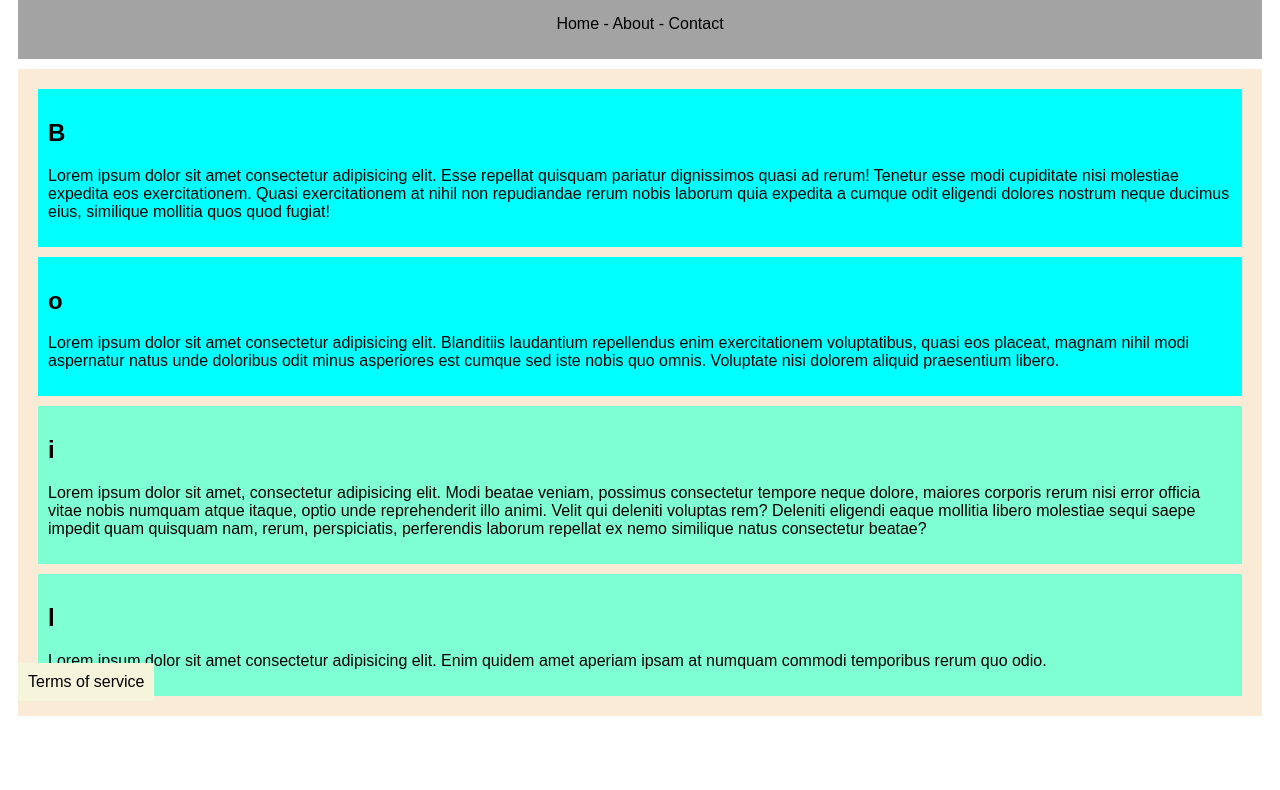
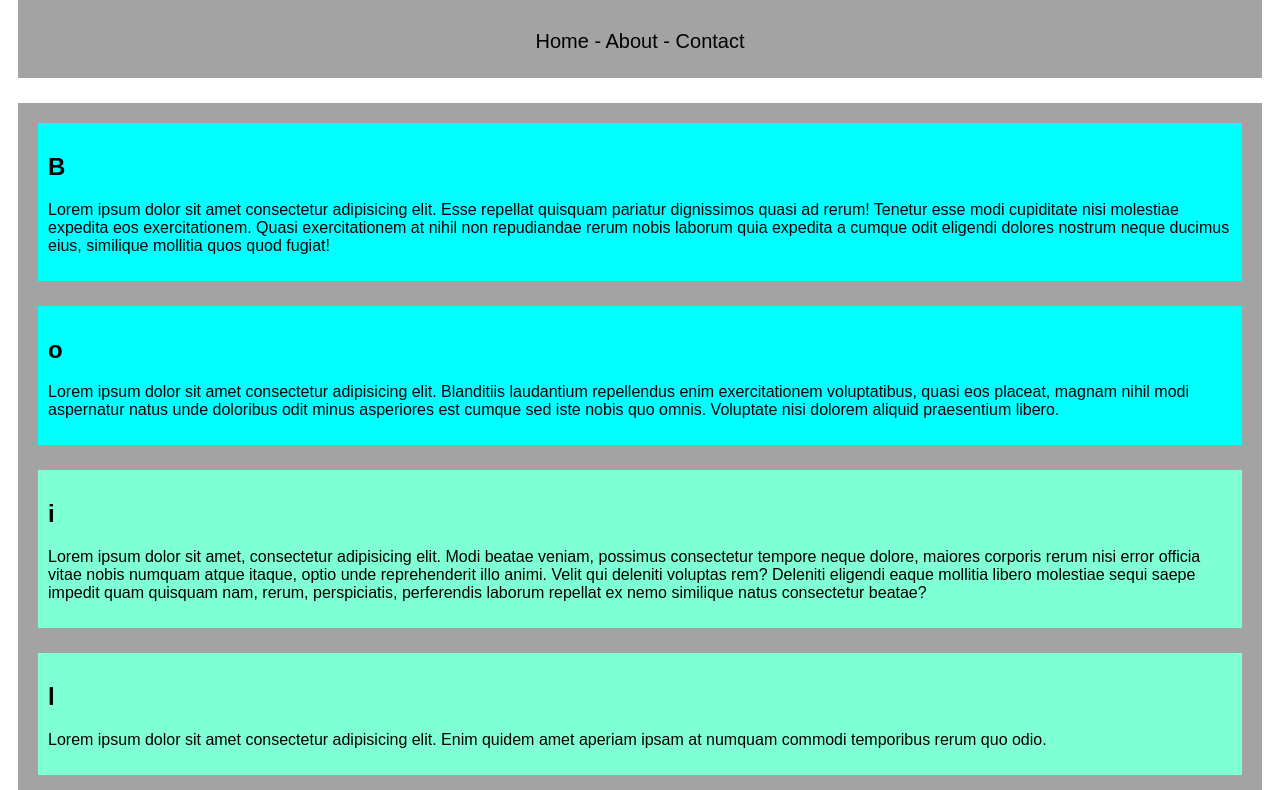
Before and after one commit to Samii02/Boiler-room-v37, a plain HTML site: page index.html in a window 1280 px wide. Shown: the part 89-879 px from the top of the page. Before the commit the page ends 815 px from the top, so only its background shows below. Drawn offline with Linux system fonts and the light colour scheme.

Commit message:
changed margines

```diff
--- a/styles.css
+++ b/styles.css
@@ -4,9 +4,11 @@ body{
 
 header{
     background-color: rgb(163, 163, 163);
-    padding: 10px;
+    padding: 5px;
     margin: 10px;
+    margin-bottom: 25px;
     max-width: 100%;
+    font-size: 125%;
 }
 
 nav{
@@ -16,9 +18,10 @@ nav{
 }
 
 main{
-    background-color: antiquewhite;
+    background-color: rgb(163, 163, 163);
     padding: 10px;
     margin: 10px;
+    margin-bottom: 40px;
     max-width: 100%;
 }
 
@@ -26,6 +29,7 @@ section{
     background-color: aqua;
     padding: 10px;
     margin: 10px;
+    margin-bottom: 25px;
     max-width: 100%;
 }
 
@@ -33,6 +37,7 @@ article{
     background-color: aquamarine;
     padding: 10px;
     margin: 10px;
+    margin-bottom: 25px;
     max-width: 100%;
 }
 
@@ -41,7 +46,6 @@ footer{
     padding: 10px;
     margin: 10px;
     bottom: 0;
-    position: fixed;
 }
 
 @media (min-width: 320) and (max-width: 480px){
```
